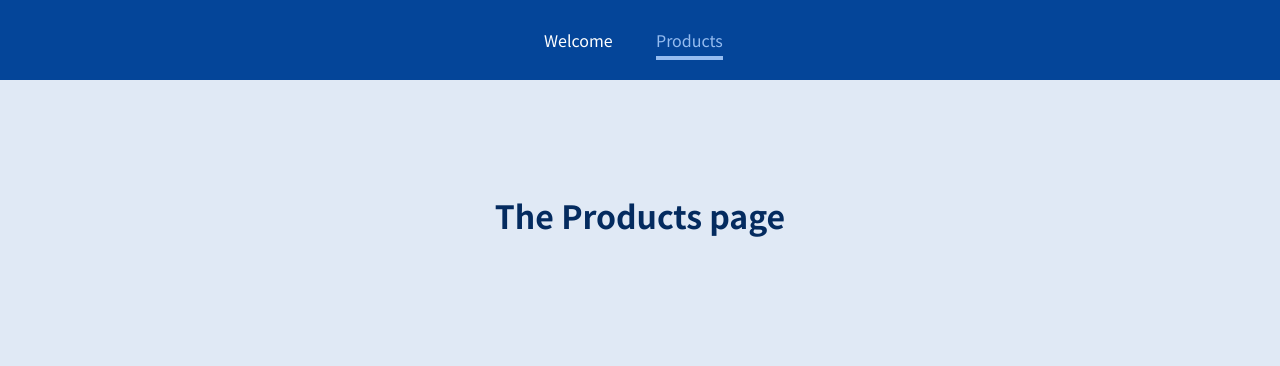
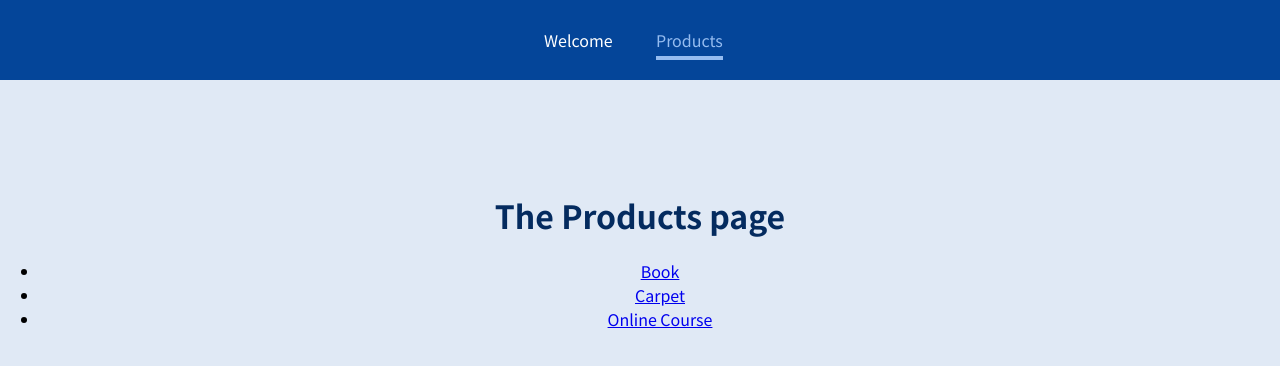
Before and after one commit to AlbertoRoldanUX-code/e-commerce, a React (Create React App) app: page /products in a window 1280 px wide. Shown: the top 366 px of the page. Built offline with nearby package versions, Linux system fonts and the light colour scheme.

Commit message:
Add dynamic routes and avoid multiple pages simultaneously using Switch component

```diff
--- a/src/App.js
+++ b/src/App.js
@@ -1,19 +1,25 @@
-import { Route } from 'react-router-dom';
+import { Route, Switch } from 'react-router-dom';
 import Products from './pages/Products';
 import Welcome from './pages/Welcome';
 import MainHeader from './components/MainHeader';
+import ProductDetail from './pages/ProductDetail';
 
 function App() {
   return (
     <div>
       <MainHeader />
       <main>
-        <Route path='/welcome'>
-          <Welcome />
-        </Route>
-        <Route path='/products'>
-          <Products />
-        </Route>
+        <Switch>
+          <Route path='/welcome'>
+            <Welcome />
+          </Route>
+          <Route path='/products' exact>
+            <Products />
+          </Route>
+          <Route path='/products/:productId'>
+            <ProductDetail />
+          </Route>
+        </Switch>
       </main>
     </div>
   );
--- /dev/null
+++ b/src/pages/ProductDetail.js
@@ -0,0 +1,11 @@
+import React from 'react';
+import { useParams } from 'react-router-dom';
+
+export default function ProductDetail() {
+  const params = useParams();
+  return (
+    <div>
+      <h1>Product Detail</h1>
+    </div>
+  );
+}
--- a/src/pages/Products.js
+++ b/src/pages/Products.js
@@ -1,9 +1,20 @@
-import React from 'react';
+import { Link } from 'react-router-dom';
 
 function Products() {
   return (
     <div>
       <h1>The Products page</h1>
+      <ul>
+        <li>
+          <Link to='/products/p1'>Book</Link>
+        </li>
+        <li>
+          <Link to='/products/p2'>Carpet</Link>
+        </li>
+        <li>
+          <Link to='/products/p3'>Online Course</Link>
+        </li>
+      </ul>
     </div>
   );
 }
```
Also changed, not shown: 1 other file (tests, documents, lock files or other folders).
